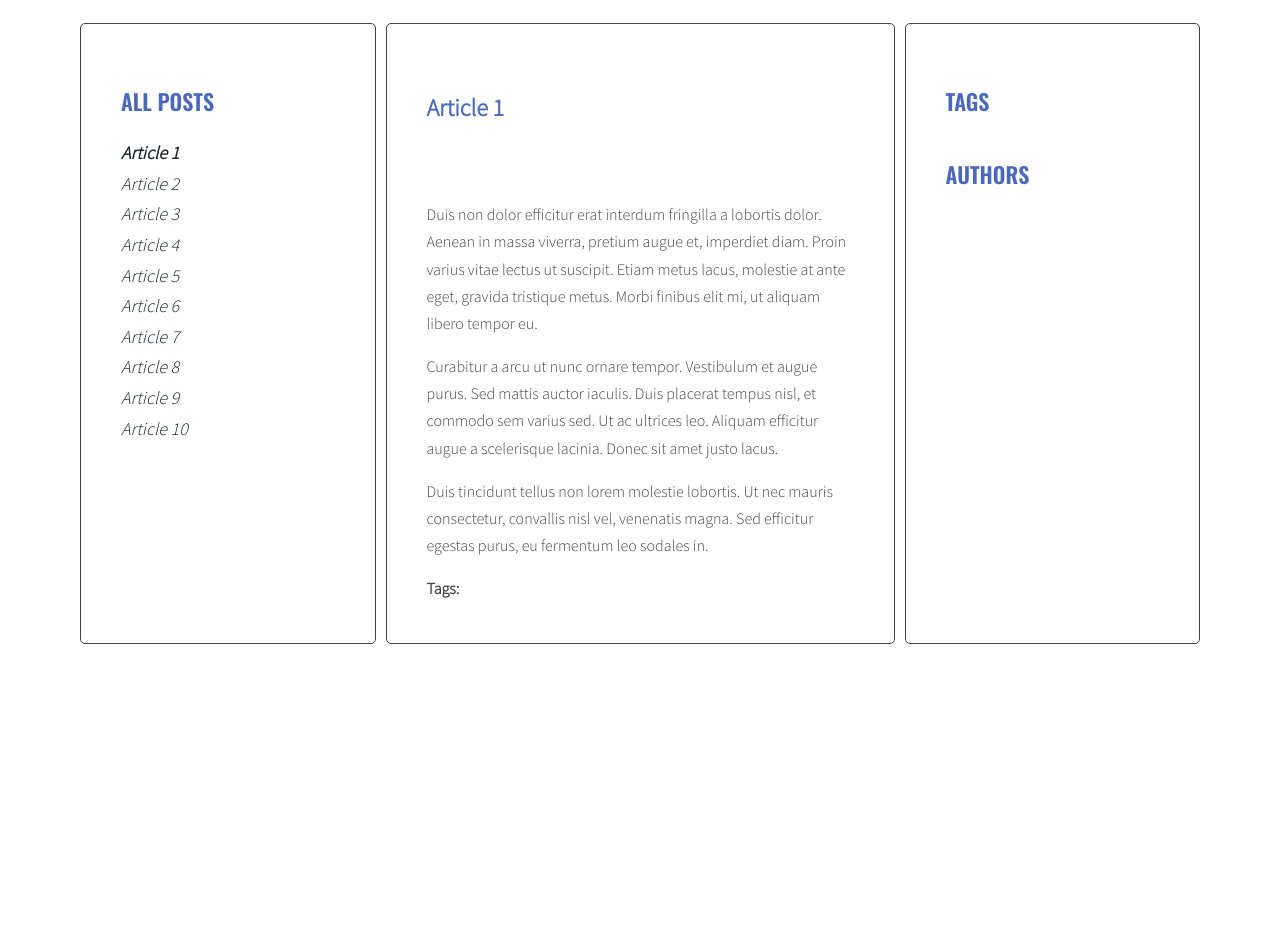
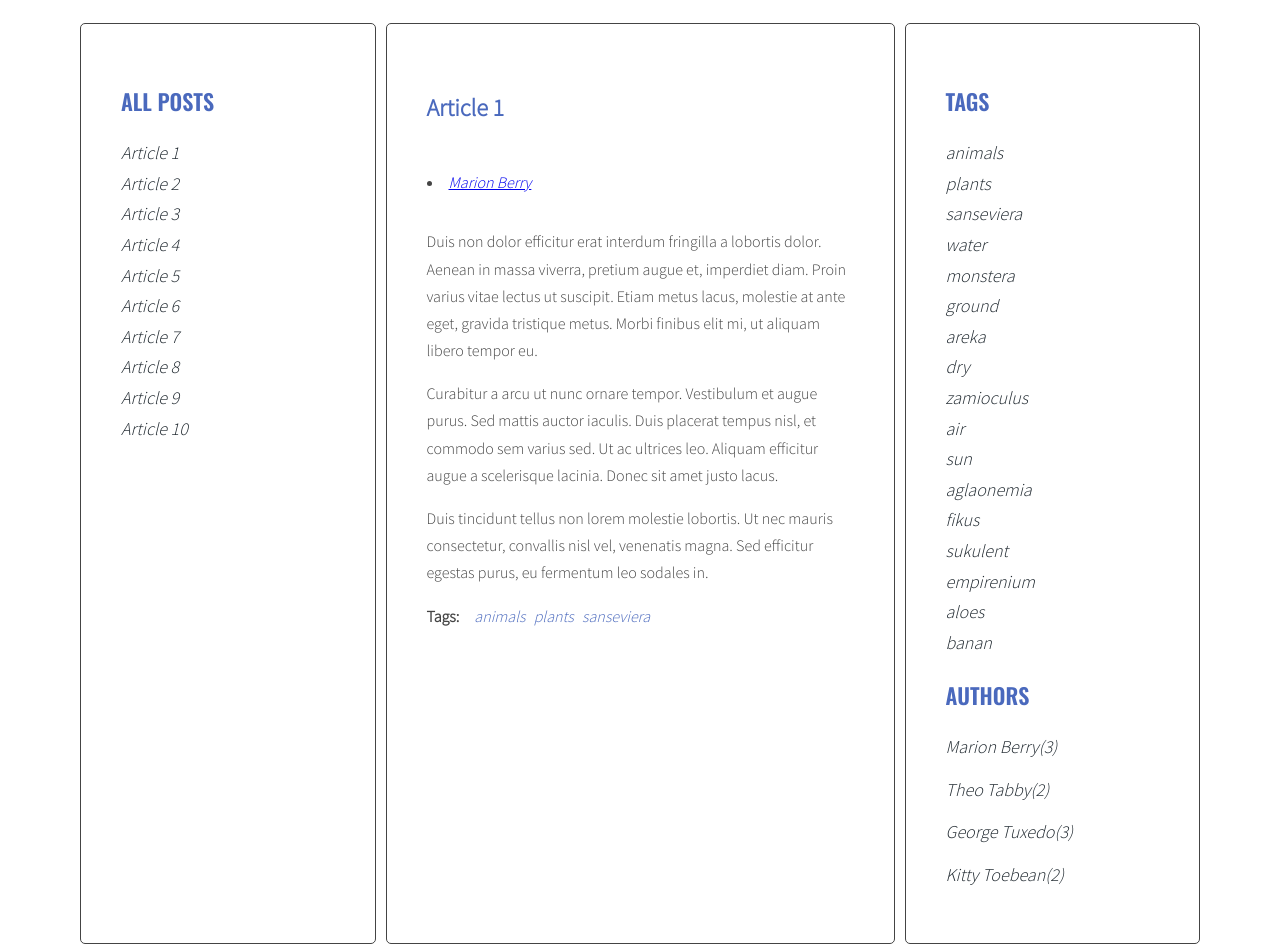
Before and after one commit to BasKo098/javascript-blog, a website: page index.html in a window 1280 px wide. Shown: the part 220-1164 px from the top of the page. Before the commit the page ends 877 px from the top, so only its background shows below. Drawn offline with nearby package versions, Linux system fonts and the light colour scheme.

Commit message:
Add linkHTMLDAta to all generate links & template script in html

```diff
--- a/index.html
+++ b/index.html
@@ -356,6 +356,26 @@
     <script id="template-article-link" type="text/x-handlebars-template">
       <li><a href="#{{ id }}"><span>{{ title }}</span></a></li>
     </script>
+
+    <script id="template-tag-link" type="text/x-handlebars-template">
+        <li><a href="#tag-{{ id }}">{{ tagName }}</a></li>
+    </script>
+
+    <script id="template-author-link" type="text/x-handlebars-template">
+        <li><a href="#author-{{ id }}">{{ authorName }}</a></li>
+    </script>
+
+    <script id="template-tag-cloud-link" type="text/x-handlebars-template">
+        {{#each tags}}
+        <li><a href="#tag-{{ tag }}" class="tag-size-{{ className }}">{{ tag }}</a></li>
+        {{/each}}
+    </script>
+
+    <script id="template-all-authors-link" type="text/x-handlebars-template">
+        {{#each authors}}
+        <li><a href="#author-{{ author }}">{{ author }} ({{ count }})</a></li>
+        {{/each}}
+        </script>
     <script src="https://cdnjs.cloudflare.com/ajax/libs/handlebars.js/4.1.0/handlebars.min.js"></script>
     <script src="js/script.js"></script>
     <script
--- a/js/script.js
+++ b/js/script.js
@@ -8,7 +8,7 @@ const templates = {
   authorLink: Handlebars.compile(document.querySelector('#template-author-link').innerHTML),
   tagCloudLink: Handlebars.compile(document.querySelector('#template-tag-cloud-link').innerHTML),
   authorsListLink: Handlebars.compile(document.querySelector('#template-all-authors-link').innerHTML),
-}
+};
 
 function titleClickHandler(event){
   event.preventDefault();
@@ -60,7 +60,9 @@ function generateTitleLinks(customSelector = '') {
   for (let article of articles){
     const articleId = article.getAttribute('id');
     const articleTitle = article.querySelector(optTitleSelector).innerHTML;
-    const linkHTML = '<li><a href="#' + articleId + '"><span>' + articleTitle + '</span></a></li>';
+    //const linkHTML = '<li><a href="#' + articleId + '"><span>' + articleTitle + '</span></a></li>';
+    const linkHTMLData = {id: articleId, title: articleTitle};
+    const linkHTML = templates.articleLink(linkHTMLData);
     html = html + linkHTML;
     titleList.innerHTML = html;
   }
@@ -107,7 +109,9 @@ function generateTags(){
 
     const articleTagsArray = articleTags.split(' ');
     for (let tag of articleTagsArray){
-      const linkHTML = '<li><a href="#tag-' + tag + '">' + tag  + '</a></li>';
+      //const linkHTML = '<li><a href="#tag-' + tag + '">' + tag  + '</a></li>';
+      const linkHTMLData = {id: tag, tagName: tag};
+      const linkHTML = templates.tagLink(linkHTMLData);
       html += linkHTML;
       if (!allTags.hasOwnProperty(tag)){
         allTags[tag] = 1;
@@ -120,11 +124,19 @@ function generateTags(){
   const tagList = document.querySelector(optTagsListSelector);
 
   const tagsParams = calculateTagsParam(allTags);
-  let allTagsHTML = '';
+  const allTagsData = {tags: []};
   for(let tag in allTags){
     const tagLinkHTML = '<li><a class="' + calculateTagClass(allTags[tag], tagsParams) +' " href="#tag-' + tag +'">'  + tag + ' (' + allTags[tag] + ')</a></li>';
-    allTagsHTML= allTagsHTML + tagLinkHTML;
-    tagList.innerHTML = allTagsHTML;
+    //allTagsHTML= allTagsHTML + tagLinkHTML;
+    allTagsData.tags.push({
+      tag: tag,
+      count: allTags[tag],
+      className: calculateTagClass(allTags[tag], tagsParams)
+    });
+    //tagList.innerHTML = allTagsHTML;
+    tagList.innerHTML = templates.tagCloudLink(allTagsData);
+    console.log ('allTagsData');
+    console.log(allTagsData);
   }
 }
 
@@ -175,14 +187,16 @@ function generateAuthors() {
     const authorWrapper = article.querySelector(optArticleAuthorsSelector);
     let html = '';
     /*AUTHOR LIST*/
-    const authorTags = article.getAttribute('data-author');
-    const linkHTML = '<a href="#author-' + authorTags + '">' + authorTags + '</a>';
+    const author = article.getAttribute('data-author');
+    //const linkHTML = '<a href="#author-' + authorTags + '">' + authorTags + '</a>';
+    const linkHTMLData = {id: author, authorName: author};
+    const linkHTML = templates.authorLink(linkHTMLData);
     html += linkHTML;
     authorWrapper.innerHTML = html;
-    if(!allAuthors.hasOwnProperty(authorTags)){
-      allAuthors[authorTags] = 1;
+    if(!allAuthors.hasOwnProperty(author)){
+      allAuthors[author] = 1;
     } else {
-      allAuthors[authorTags]++;
+      allAuthors[author]++;
     }
   }
   const authorList = document.querySelector(optAuthorListSelector);
```
